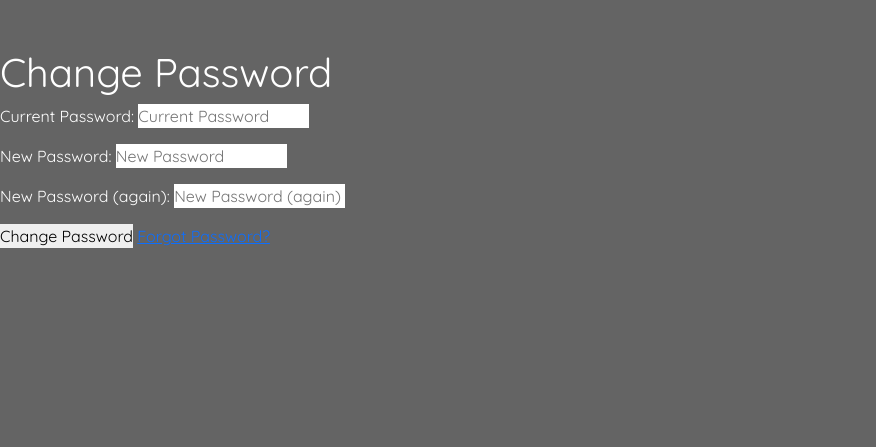
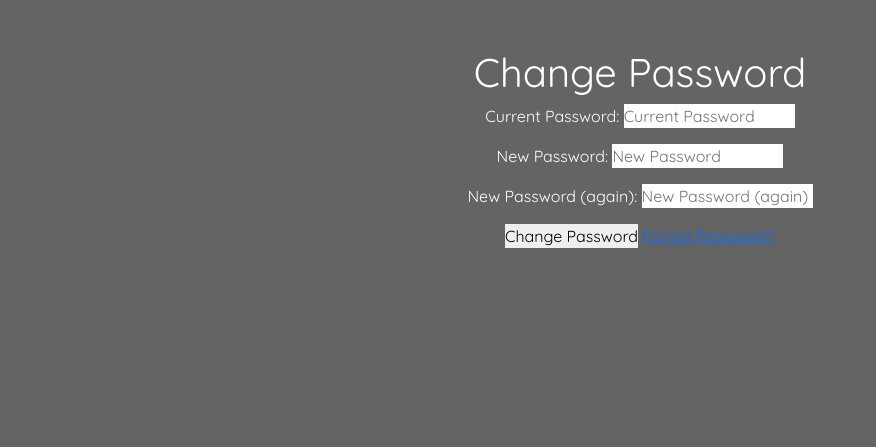
Before and after one commit to Code-Institute-Submissions/CI_PP4_TheosKitchen, a Django app: page /accounts/password/change/ in a window 1280 px wide. Shown: the part 56-503 px from the top of the page, without its empty margins (0-876 px from the left). Run offline with Django 3.2, Linux system fonts and the light colour scheme; the visitor is signed in with stand-in values (Sample User, id 1); data that the repository does not hold is empty; some libraries are stand-ins or nearby versions.

Commit message:
center text on accounts forms

```diff
--- a/templates/account/password_change.html
+++ b/templates/account/password_change.html
@@ -5,9 +5,9 @@
 {% block head_title %}{% trans "Change Password" %}{% endblock %}
 
 {% block content %}
-    <h1>{% trans "Change Password" %}</h1>
+    <h1  class="text-center">{% trans "Change Password" %}</h1>
 
-    <form method="POST" action="{% url 'account_change_password' %}" class="password_change">
+    <form method="POST" action="{% url 'account_change_password' %}" class="password_change text-center">
         {% csrf_token %}
         {{ form.as_p }}
         <button type="submit" name="action">{% trans "Change Password" %}</button>
--- a/templates/account/password_reset_from_key.html
+++ b/templates/account/password_reset_from_key.html
@@ -10,7 +10,7 @@
         {% url 'account_reset_password' as password_reset_url %}
         <p class="text-center">{% blocktrans %}The password reset link was invalid, possibly because it has already been used.  Please request a <a href="{{ password_reset_url }}">new password reset</a>.{% endblocktrans %}</p>
     {% else %}
-        <form method="POST" action="{{ action_url }}">
+        <form  class="text-center" method="POST" action="{{ action_url }}">
             {% csrf_token %}
             {{ form.as_p }}
             <input type="submit" name="action" value="{% trans 'change password' %}"/>
--- a/templates/account/password_set.html
+++ b/templates/account/password_set.html
@@ -7,7 +7,7 @@
 {% block content %}
     <h1>{% trans "Set Password" %}</h1>
 
-    <form method="POST" action="{% url 'account_set_password' %}" class="password_set">
+    <form  class="text-center" method="POST" action="{% url 'account_set_password' %}" class="password_set">
         {% csrf_token %}
         {{ form.as_p }}
         <input type="submit" name="action" value="{% trans 'Set Password' %}"/>
```
